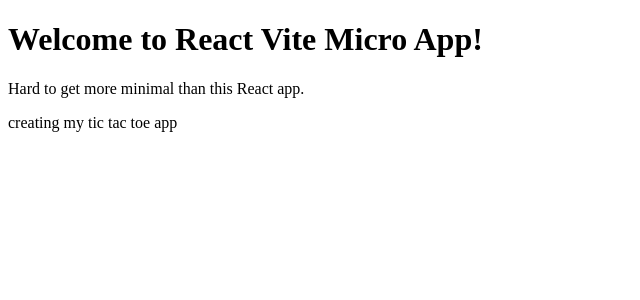
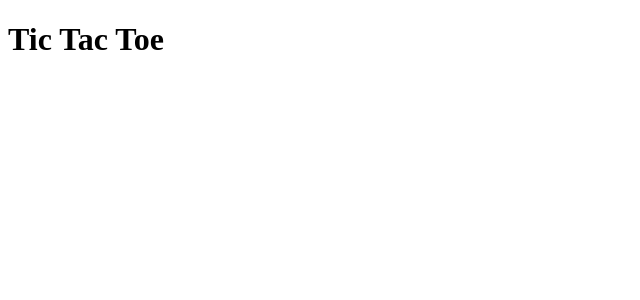
Before and after one commit to arsallanShahab/tic-tac-toe-game, a React (Vite) app: page / in a window 1280 px wide. Shown: the top 300 px of the page, without its empty margins (0-640 px from the left). Built offline with nearby package versions, Linux system fonts and the light colour scheme.

Commit message:
updated heading

```diff
--- a/src/App.jsx
+++ b/src/App.jsx
@@ -1,11 +1,9 @@
-import React from "react";
+import React from 'react';
 
 const App = () => (
-  <>
-    <h1>Welcome to React Vite Micro App!</h1>
-    <p>Hard to get more minimal than this React app.</p>
-    <p>creating my tic tac toe app</p>
-  </>
+  <div>
+    <h1 class="heading">Tic Tac Toe </h1>
+  </div>
 );
 
 export default App;
```
